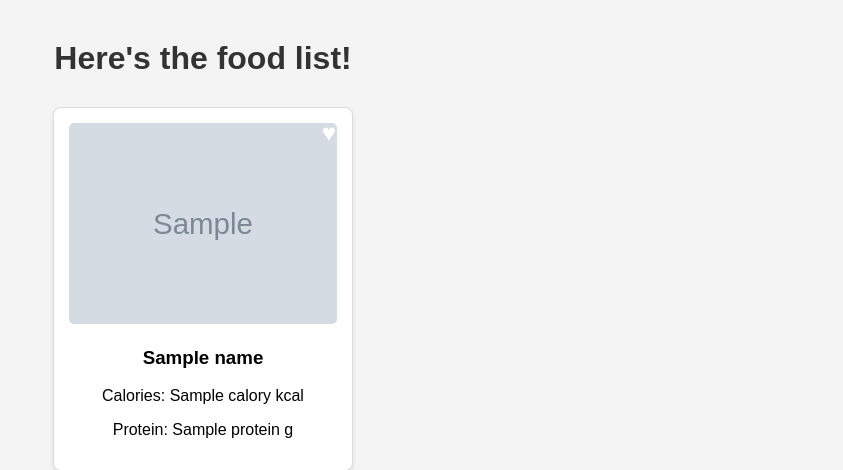
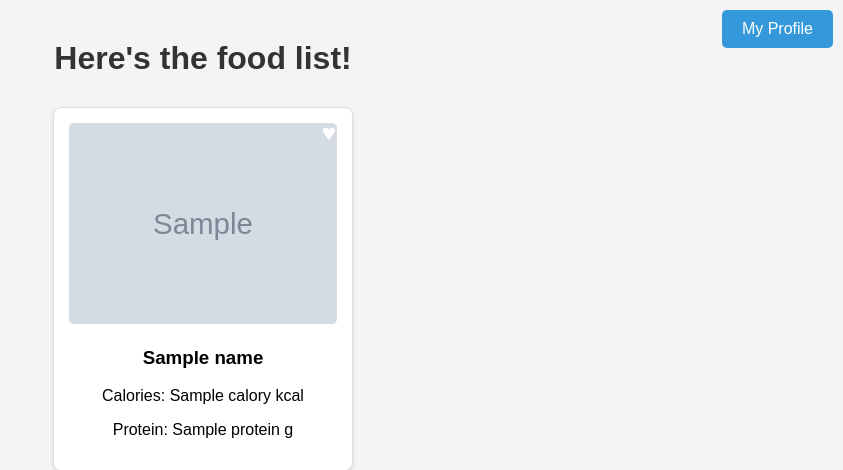
Before and after one commit to jhteh2000/sse-team-project-1, a Flask app: template api/templates/results.html in a window 1280 px wide. Shown: the top 470 px of the page, without its empty margins (437-1280 px from the left). Run offline with Flask 3, Linux system fonts and the light colour scheme; the template is opened without the code that fills it: most values are stand-ins (such as "Sample title", 1, 10 or a date in 2020); grey boxes marked "Sample" are stand-in pictures; parts of the project's set-up code (start-up, migrations or seed data) failed here and were passed over.

Commit message:
Added button and fav button stays red

```diff
--- a/api/static/css/results.css
+++ b/api/static/css/results.css
@@ -28,6 +28,28 @@ h1 {
     text-align: center;
 }
 
+/* Add this to your existing CSS file or create a new one, e.g., profile-button.css */
+
+.my-profile-button {
+  display: inline-block;
+  padding: 10px 20px;
+  background-color: #3498db; /* Button background color */
+  color: #fff; /* Button text color */
+  text-decoration: none;
+  border-radius: 5px; /* Optional: Adds rounded corners */
+  transition: background-color 0.3s ease; /* Smooth transition for background color */
+
+  /* Optional: Add hover effect */
+  &:hover {
+    background-color: #2980b9; /* Hover background color */
+  }
+
+  /* Additional styling for positioning at the top right */
+  position: absolute;
+  top: 10px; /* Adjust as needed */
+  right: 10px; /* Adjust as needed */
+}
+
 img {
     max-width: 100%;
     height: auto;
@@ -52,6 +74,10 @@ img {
 .favorite-btn:hover::before {
     content: '\2665';
     color: #ff0000;
+}
+
+.favorite-btn.active::before {
+    color: #ff0000; /* Set the color to red for the active state */
 }
 
 #hoverWindow {
--- /dev/null
+++ b/api/static/js/favButton.js
@@ -0,0 +1,10 @@
+document.addEventListener('DOMContentLoaded', function () {
+  const favoriteButtons = document.querySelectorAll('.favorite-btn');
+
+  favoriteButtons.forEach((button) => {
+    button.addEventListener('click', function () {
+      // Toggle the "active" class to change the color
+      button.classList.toggle('active');
+    });
+  });
+});
--- a/api/static/js/recipe.js
+++ b/api/static/js/recipe.js
@@ -6,6 +6,12 @@ document.addEventListener('DOMContentLoaded', function () {
 
   foodBoxes.forEach(function (foodBox) {
     foodBox.addEventListener('click', function () {
+
+	// Check if the clicked element is the heart button
+	if (event.target.classList.contains('favorite-btn')) {
+		return;
+	}
+
       // Clear existing content
       contentContainer.innerHTML = '';
 
--- a/api/templates/results.html
+++ b/api/templates/results.html
@@ -10,6 +10,8 @@
 
   <h1> Here's the food list! </h1>
 
+  <a href="user_info" class="my-profile-button">My Profile</a>
+
   {% for i in range([20, result_args['count']]|min) %}
   <div class="food-box" data-ingredientlist='{{ result_args["ingredient"][i] | tojson }}' data-recipeurl='{{ result_args["recipeURL"][i] | tojson }}'>
     <img src="{{ result_args.get('image')[i] }}" alt="Food 1">
@@ -18,7 +20,7 @@
       <p>Calories: {{ result_args.get('calories')[i] }} kcal</p>
       <p>Protein: {{ result_args.get('protein')[i] }} g</p>
     </div>
-    <button class="favorite-btn"></button>
+    <button class="favorite-btn" data-food-id="{{ i }}"></button>
   </div>
   {% else %}
   <b>No results...</b>
@@ -33,6 +35,6 @@
   </div>
 
   <script src="../static/js/recipe.js"></script>
-
+  <script src="../static/js/favButton.js"></script>
 </body>
 </html>
--- a/api/templates/userInfo.html
+++ b/api/templates/userInfo.html
@@ -7,11 +7,12 @@
     <link rel="stylesheet" href="../static/css/user_info.css">
 </head>
 <body>
-    <div class="container">
+    <div id="userProfileContainer"class="container">
         <h1>My Profile</h1>
         <p><strong>First Name:</strong> {{ current_user.first_name }}</p>
         <p><strong>Last Name:</strong> {{ current_user.last_name }}</p>
         <p><strong>Email:</strong> {{ current_user.email }}</p>
     </div>
+
 </body>
 </html>
```
